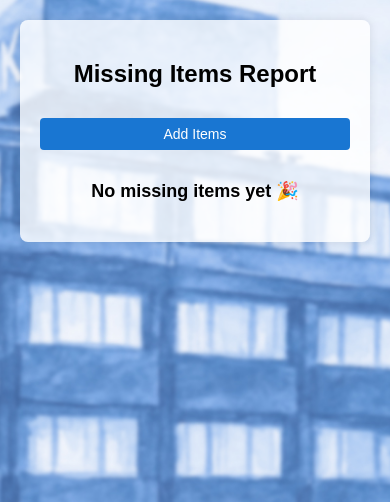
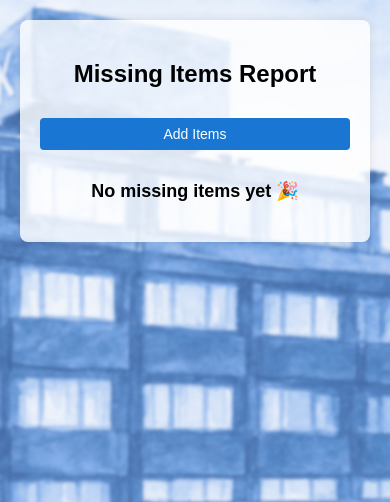
Before and after one commit to IVKovalev/app_project_hospitality, a Flask app: page /report in a window 390 px wide. Shown: the top 502 px of the page. Run offline with Flask 3, Linux system fonts and the light colour scheme; data that the repository does not hold is empty.

Commit message:
Update report.html

```diff
--- a/templates/report.html
+++ b/templates/report.html
@@ -11,7 +11,12 @@
             background: url("/static/bg.jpg") no-repeat center center fixed;
             background-size: cover;
         }
-
+        @media (max-width: 600px) {
+			body {
+				background: url("/static/bg_m.jpg") no-repeat center center fixed;
+				background-size: cover;
+			}
+		}
         .report-wrapper {
             max-width: 500px;
             margin: auto;
```
